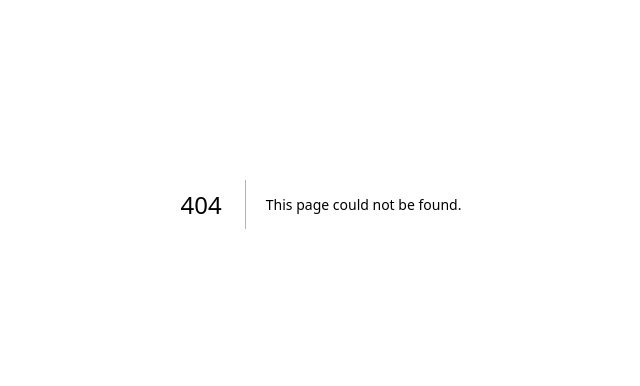
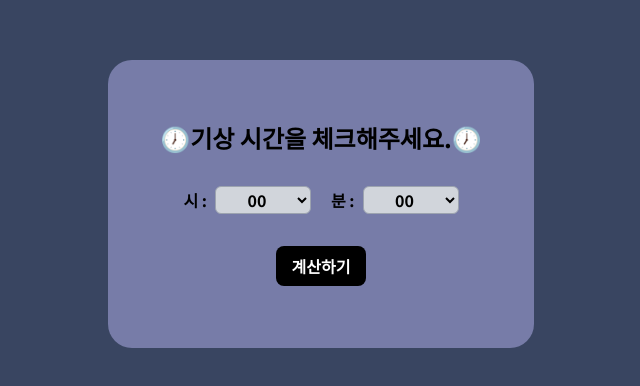
Before and after one commit to ChanghyeonO/GGulJam, a Next.js app: page /calculator in a window 1280 px wide. Before the commit this address had no page. Shown: the part 196-582 px from the top of the page, without its empty margins (319-959 px from the left). Built offline with nearby package versions, Linux system fonts and the light colour scheme.

Commit message:
feat: 계산기 추가

```diff
--- /dev/null
+++ b/src/app/calculator/page.tsx
@@ -0,0 +1,75 @@
+"use client";
+
+import React, { useState } from "react";
+
+const Calculator = () => {
+  const [hour, setHour] = useState("00");
+  const [minute, setMinute] = useState("00");
+
+  const calculateTime = () => {
+    console.log(`${hour}:${minute}`);
+    console.log(`${Number(hour) - 1}:${Number(minute) - 30}`);
+  };
+
+  const renderSelectOptions = (start: number, end: number) => {
+    const options = [];
+    for (let i = start; i <= end; i++) {
+      const value = i < 10 ? `0${i}` : i.toString();
+      options.push(<option>{value}</option>);
+    }
+    return options;
+  };
+
+  return (
+    <div
+      className="
+      flex flex-col items-center justify-center text-center
+      bg-container-bg rounded-3xl
+      sm:w-full sm:h-96
+      md:w-3/5 md:h-72
+      lg:w-1/3 lg:h-72"
+    >
+      <div>
+        <h1 className="text-2xl font-bold mb-8">
+          🕖기상 시간을 체크해주세요.🕖
+        </h1>
+        <div className="flex items-center justify-center gap-5 mb-4">
+          <div className="mb-4">
+            <label htmlFor="hour-select" className="mr-2 font-bold">
+              시 :
+            </label>
+            <select
+              value={hour}
+              onChange={e => setHour(e.target.value)}
+              className="w-24 text-center border border-gray-400 bg-gray-300 rounded-md font-bold"
+            >
+              {renderSelectOptions(0, 23)}
+            </select>
+          </div>
+          <div className="mb-4">
+            <label htmlFor="minute-select" className="mr-2 font-bold">
+              분 :
+            </label>
+            <select
+              id="minute-select"
+              value={minute}
+              onChange={e => setMinute(e.target.value)}
+              className="w-24 text-center border border-gray-400 bg-gray-300 rounded-md font-bold"
+            >
+              {renderSelectOptions(0, 59)}
+            </select>
+          </div>
+        </div>
+
+        <button
+          className="bg-black hover:bg-gray-800 text-white font-bold py-2 px-4 rounded-lg"
+          onClick={calculateTime}
+        >
+          계산하기
+        </button>
+      </div>
+    </div>
+  );
+};
+
+export default Calculator;
--- a/src/app/page.tsx
+++ b/src/app/page.tsx
@@ -1,26 +1,40 @@
-const Home = () => {
+import Link from "next/link";
+
+const Intro = () => {
   return (
-    <div className="w-full md:w-1/2 lg:w-1/3 h-64">
-      <div className="flex flex-col items-center justify-center text-center">
-        <h1 className="text-xl">꿀잠</h1>
-        <h3>언제 잠을 자야 사람들이 충분한 숙면을 취할 수 있을까?</h3>
+    <div
+      className="
+      flex flex-col items-center justify-center text-center
+      bg-container-bg rounded-3xl
+      sm:w-full sm:h-96
+      md:w-3/5 md:h-72
+      lg:w-1/3 lg:h-72"
+    >
+      <div className="mb-8">
+        <h1 className="text-2xl font-bold mb-4">😪꿀잠😪</h1>
+        <h2 className="text-xl font-medium mb-2">
+          언제 잠을 자야 사람들이 충분한 숙면을 취할 수 있을까?
+        </h2>
         <p>
           사람이 잠을 자게 되면 충분히 자는 것도 중요하지만, 잘 자는 것이
           중요합니다.
         </p>
         <p>
-          꿀잠에서는 언제 자야 충분히 잘 수 있는지에 대해 계산하고 기록하며,
+          꿀잠에서 언제 자야 충분히 잘 수 있는지에 대해 계산하고 기록하며,
           <br />
           최적의 수면 시간대를 찾아냅니다.
         </p>
       </div>
-      <div className="flex items-center justify-center mt-4">
-        <button className="bg-black hover:bg-gray-800 text-white font-bold py-2 px-4 rounded">
+      <div className="flex items-center justify-center ">
+        <Link
+          href="/calculator"
+          className="bg-black hover:bg-gray-800 text-white font-bold py-2 px-4 rounded-lg"
+        >
           시작하기
-        </button>
+        </Link>
       </div>
     </div>
   );
 };
 
-export default Home;
+export default Intro;
--- a/tailwind.config.js
+++ b/tailwind.config.js
@@ -4,16 +4,21 @@ module.exports = {
     "./app/**/*.{js,ts,jsx,tsx,mdx}",
     "./pages/**/*.{js,ts,jsx,tsx,mdx}",
     "./components/**/*.{js,ts,jsx,tsx,mdx}",
-
     "./src/**/*.{js,ts,jsx,tsx,mdx}",
   ],
   theme: {
     extend: {
       backgroundColor: {
         "custom-bg": "#394561",
+        "container-bg": "#777ca8",
       },
       fontFamily: {
         sans: ["var(--noto_sans_kr)"],
+      },
+      screens: {
+        sm: { min: "390px", max: "819px" },
+        md: { min: "820px", max: "1023px" },
+        lg: { min: "1024px" },
       },
     },
   },
```
Also changed, not shown: package.json (line endings or trailing spaces).
